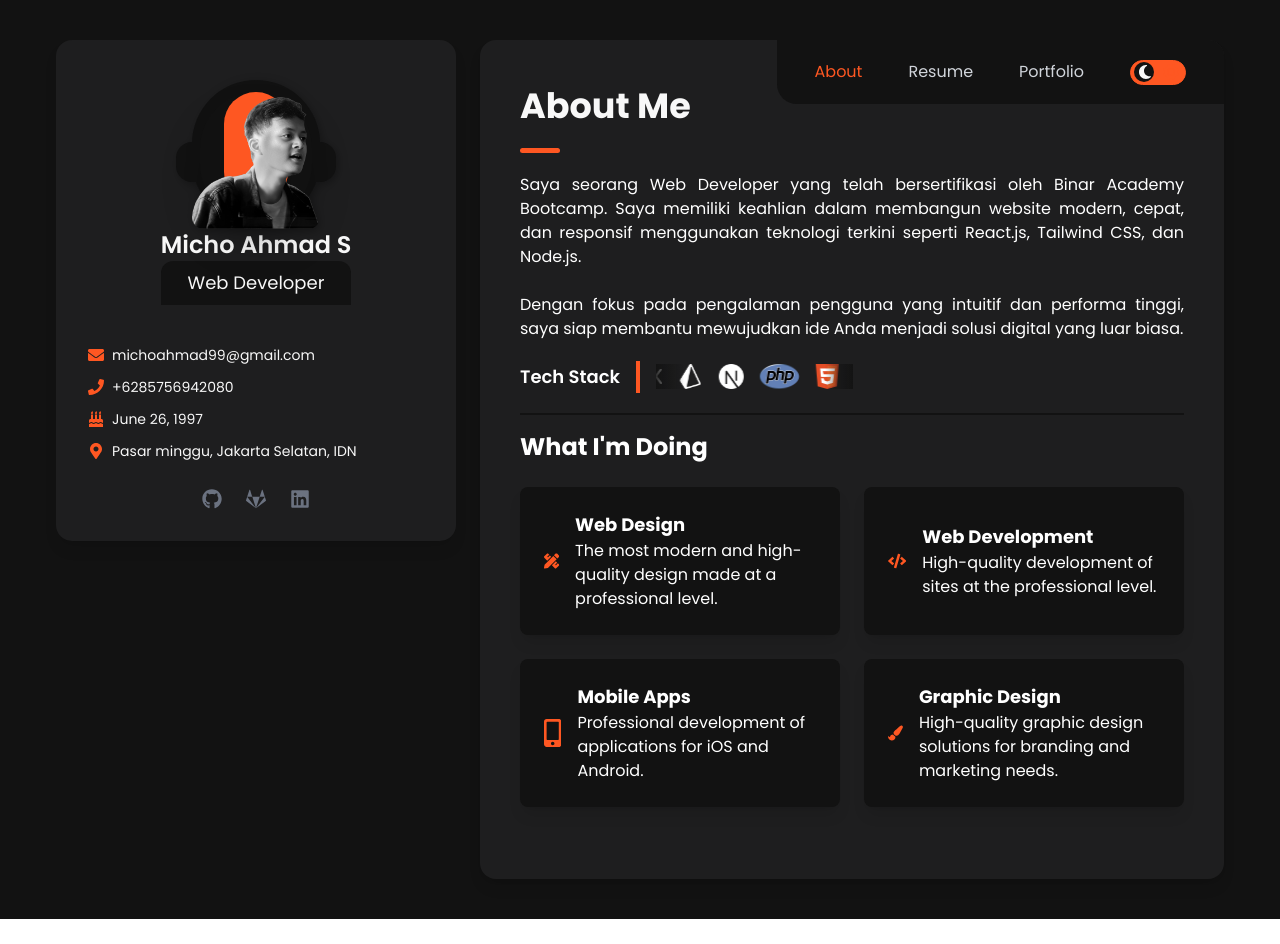
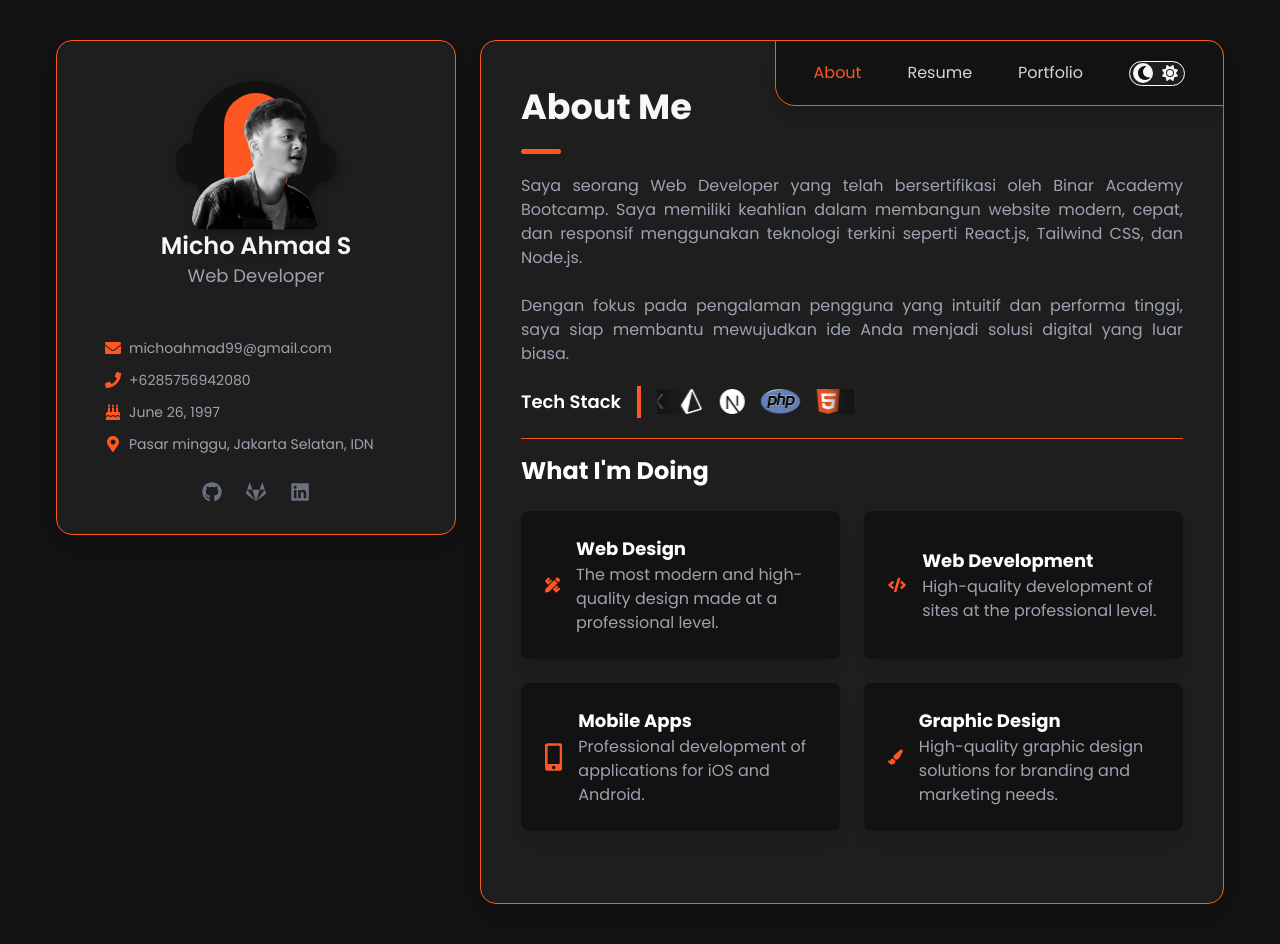
Before and after one commit to miko-ahmad/web-porto-v1, a React (Vite) app: page /about in a window 1280 px wide. Before the commit the page ends 919 px from the top, so only its background shows below. Built offline with nearby package versions, Linux system fonts and the light colour scheme.

Commit message:
fixing border coler

```diff
--- a/src/components/navbar/Navbar.jsx
+++ b/src/components/navbar/Navbar.jsx
@@ -11,7 +11,7 @@ import ToggleModeComponents from "./ToggleModeComponents";
 export default function Navbar({ toggleMode, darkMode }) {
   return (
     <nav
-      className="fixed bottom-0 left-0 w-full xl:dark:bg-darkOne xl:bg-gray-300 bg-opacity-50 backdrop-blur-[10px] border xl:border-[0] rounded-t-[12px] z-[50]
+      className="fixed bottom-0 left-0 w-full xl:dark:bg-darkOne xl:bg-lightOne shadow-lg bg-opacity-50 backdrop-blur-[10px] border border-darkFive rounded-t-[12px] z-[50]
            xl:absolute xl:top-0 xl:bottom-auto xl:left-auto xl:right-0 xl:w-max xl:rounded-bl-[20px] xl:rounded-t-[0] xl:rounded-tr-2xl xl:px-[20px]"
     >
       <ul className="flex flex-wrap justify-center items-center px-[10px] lg:gap-[30px] p-3">
--- a/src/components/navbar/ToggleModeComponents.jsx
+++ b/src/components/navbar/ToggleModeComponents.jsx
@@ -12,20 +12,20 @@ export default function ToggleModeComponents ({ toggleMode, darkMode })  {
 
       <div
         onClick={toggleMode}
-        className=" w-[56px] h-[25px] bg-lightTri dark:bg-darkFive border border-secondary rounded-full flex items-center justify-between relative cursor-pointer z-20"
+        className=" w-[56px] h-[25px] bg-lightOne dark:bg-darkTwo border dark:border-lightTwo border-darkOne rounded-full flex items-center justify-between relative cursor-pointer z-20"
       >
         <div
           className={
             darkMode
-              ? "w-[20px] h-[20px] bg-darkOne rounded-full  absolute ml-[3px] transition-all duration-300"
+              ? "w-[20px] h-[20px] bg-lightOne rounded-full  absolute ml-[3px] transition-all duration-300"
               : "w-[20px] h-[20px] bg-darkOne rounded-full  absolute ml-[3px] translate-x-[27px] transition-all duration-300"
           }
         ></div>
         <FaMoon
-          className="w-[20px] z-10 ml-1 text-lightOne"
+          className="w-[20px] z-10 ml-1 text-darkOne"
 
         />
-        <FaSun className="w-[20px] z-10 mr-1 text-darkFive"  />
+        <FaSun className="w-[20px] z-10 mr-1 text-lightOne"  />
 
       </div>
     </div>
--- a/src/components/sidebar/ContactInfo.jsx
+++ b/src/components/sidebar/ContactInfo.jsx
@@ -1,22 +1,22 @@
 import { FaEnvelope, FaPhone, FaBirthdayCake, FaMapMarkerAlt,FaGithub, FaLinkedin, FaGitlab } from "react-icons/fa";
 
 const ContactInfo = () => (
-  <div className="flex flex-col px-4 rounded-xl text-sm  space-y-3 bg-red">
+  <div className="flex flex-col px-8 rounded-xl text-sm  space-y-3 bg-red justify-center">
     <div className="flex items-center space-x-2">
       <FaEnvelope className="size-4 text-darkFive" />
-      <p className="dark:text-lightOne text-darkOne"> michoahmad99@gmail.com</p>
+      <p className="dark:text-gray-400 text-darkOne"> michoahmad99@gmail.com</p>
     </div>
     <div className="flex items-center space-x-2">
       <FaPhone className="size-4 text-darkFive" />
-      <p className="dark:text-lightOne text-darkOne"> +6285756942080</p>
+      <p className="dark:text-gray-400 text-darkOne"> +6285756942080</p>
     </div>
     <div className="flex items-center space-x-2">
       <FaBirthdayCake className="size-4 text-darkFive" />
-      <p className="dark:text-lightOne text-darkOne"> June 26, 1997</p>
+      <p className="dark:text-gray-400 text-darkOne"> June 26, 1997</p>
     </div>
     <div className="flex items-center space-x-2">
       <FaMapMarkerAlt className="size-4 text-darkFive" />
-      <p className="dark:text-lightOne text-darkOne"> Pasar minggu, Jakarta Selatan, IDN</p>
+      <p className="dark:text-gray-400 text-darkOne"> Pasar minggu, Jakarta Selatan, IDN</p>
     </div>
     <div className="py-4 flex flex gap-6 items-center justify-center text-xl text-gray-500 ">
         <FaGithub className="hover:text-darkFive"/>
--- a/src/components/sidebar/Sidebar.jsx
+++ b/src/components/sidebar/Sidebar.jsx
@@ -6,14 +6,14 @@ import profileImageBlack from "../../assets/img/mik.png";
 export default function Sidebar() {
   const [showContact, setShowContact] = useState(false);
   return (
-    <div className="container mx-auto p-4 dark:bg-darkTwo bg-lightTwo xl:sticky xl:top-[40px] xl:h-full xl:z-[1] rounded-2xl xl:max-w-[400px]  shadow-lg mb-4 xl:mb-0 ">
+    <div className="container mx-auto p-4 dark:bg-darkTwo bg-lightTwo xl:sticky xl:top-[40px] xl:h-full xl:z-[1] rounded-2xl xl:max-w-[400px]  shadow-lg mb-4 xl:mb-0 border border-darkFive ">
       <section className="relative">
         <div className=" flex xl:flex-col justify-start items-center p-10">
           <div className="relative  sm:w-32 sm:h-29 flex items-center justify-center drop-shadow-[2px_2px_4px_rgba(0,0,0,0.3)]">
-            <div className="absolute w-28 h-8  sm:w-40 sm:h-10 dark:bg-darkOne bg-orange-300 rounded-2xl z-[-3]"></div>
-            <div className="absolute w-14 h-20  sm:-top-1 sm:w-16 sm:h-28 dark:bg-darkFive bg-orange-500 rounded-full z-[-1] shadow-2xl"></div>
-            <div className="absolute w-20 h-24  sm:-top-1 sm:w-28 sm:h-32 dark:bg-darkOne bg-orange-400 rounded-full z-[-2] shadow-2xl"></div>
-            <div className="absolute  -top-4 sm:w-32 sm:h-36 dark:bg-darkOne bg-orange-300 rounded-full z-[-4]"></div>
+            <div className="absolute w-28 h-8  sm:w-40 sm:h-10 dark:bg-darkOne bg-gray-300 rounded-2xl z-[-3]"></div>
+            <div className="absolute w-14 h-20  sm:-top-1 sm:w-16 sm:h-28 dark:bg-darkFive bg-darkFive rounded-full z-[-1] shadow-2xl"></div>
+            {/* <div className="absolute w-20 h-24  sm:-top-1 sm:w-28 sm:h-32 dark:bg-darkOne bg-darkFive rounded-full z-[-2] shadow-2xl"></div> */}
+            <div className="absolute  -top-4 sm:w-32 sm:h-36 dark:bg-darkOne bg-gray-300 rounded-full z-[-4]"></div>
             <img
               src={profileImageBlack}
               alt="HeroImage"
@@ -25,7 +25,7 @@ export default function Sidebar() {
             <h2 className="whitespace-nowrap text-center dark:text-lightOne font-semibold text-sm sm:text-2xl ">
               Micho Ahmad S
             </h2>
-            <p className="dark:bg-darkOne text-xs sm:text-lg  text-center dark:text-lightOne p-2 rounded-t-xl  m-auto  ">
+            <p className=" text-xs sm:text-lg  text-center text-gray-400 pb-2 rounded-t-xl  m-auto  ">
               Web Developer
             </p>
           </div>
@@ -44,7 +44,7 @@ export default function Sidebar() {
           </button>
         </div>
         {showContact && (
-          <div className=" ">
+          <div className="block xl:hidden ">
             <ContactInfo />
           </div>
         )}
--- a/src/index.css
+++ b/src/index.css
@@ -25,7 +25,7 @@ body {
 
 .separator {
   width: 100%;
-  height: 2px;
+  height: 1px;
   /* background: var(--jet); */
   margin-bottom: 16px;
 }
--- a/src/pages/About.jsx
+++ b/src/pages/About.jsx
@@ -38,7 +38,7 @@ const About = ({ darkMode }) => {
   ];
 
   return (
-    <div className="container  dark:bg-darkTwo bg-lightTwo  mx-auto p-[24px] xl:p-[40px] dark:text-white text-textLight shadow-lg rounded-2xl p-8">
+    <div className="container  dark:bg-darkTwo bg-lightTwo  mx-auto p-[24px] xl:p-[40px] dark:text-white text-textLight shadow-lg rounded-2xl p-8 border border-darkFive">
       {/* <Navbar /> */}
       <header className="pb-5">
         <h2 className="relative text-[35px] dark:text-lightOne text-darkOne font-bold pb-5 after:content-[''] after:absolute after:bottom-0 after:left-0 after:bg-darkFive after:rounded-[3px] sm:after:w-[40px] sm:after:h-[5px]">
@@ -48,7 +48,7 @@ const About = ({ darkMode }) => {
       <section
         data-aos="fade-right"
         data-aos-duration="500"
-        className="pb-5 text-justify "
+        className="pb-5 text-justify text-gray-400 "
       >
         <p>
           Saya seorang Web Developer yang telah bersertifikasi oleh Binar
@@ -70,7 +70,7 @@ const About = ({ darkMode }) => {
         <Divider />
         <TechSlider darkMode={darkMode} />
       </section>
-      <div className="separator bg-darkOne "></div>
+      <div className="separator bg-darkFive "></div>
       <section id="what-i-do" className="mb-8">
         <h2 className="text-2xl font-bold mb-6">What I'm Doing</h2>
         <div
@@ -81,12 +81,12 @@ const About = ({ darkMode }) => {
           {services.map((service, index) => (
             <div
               key={index}
-              className="dark:bg-darkOne bg-lightTri p-6 shadow-lg rounded-lg flex items-center gap-4"
+              className="dark:bg-darkOne bg-lightOne p-6 shadow-lg rounded-lg flex items-center gap-4"
             >
               {service.icon}
               <div>
                 <h3 className="font-bold text-lg">{service.title}</h3>
-                <p className="">{service.description}</p>
+                <p className="text-gray-400">{service.description}</p>
               </div>
             </div>
           ))}
--- a/src/pages/Portofolio.jsx
+++ b/src/pages/Portofolio.jsx
@@ -13,9 +13,9 @@ const Portofolio = () => {
       : projectsData.filter((project) => project.category === selectedCategory);
 
   return (
-    <div className="container  dark:bg-darkTwo bg-lightTwo  mx-auto p-[24px] xl:p-[40px] dark:text-white text-textLight shadow-lg rounded-2xl p-8">
+    <div className="container  dark:bg-darkTwo bg-lightTwo  mx-auto p-[24px] xl:p-[40px]  shadow-lg rounded-2xl p-8 border border-darkFive">
       <header className="pb-5">
-        <h2 className="relative text-[35px] font-bold pb-5 after:content-[''] after:absolute after:bottom-0 after:left-0 after:bg-darkFive after:rounded-[3px] sm:after:w-[40px] sm:after:h-[5px]">
+        <h2 className="relative dark:text-lightOne text-darkFive text-[35px] font-bold pb-5 after:content-[''] after:absolute after:bottom-0 after:left-0 after:bg-darkFive after:rounded-[3px] sm:after:w-[40px] sm:after:h-[5px]">
           Portfolio
         </h2>
       </header>
@@ -46,7 +46,7 @@ const Portofolio = () => {
           {filteredProjects.map((project) => (
             <li
               key={project.id}
-              className="relative group p-1 dark:bg-darkOne bg-gray-200 dark:text-white text-darkOne rounded-xl overflow-hidden shadow-md hover:shadow-xl transition duration-300 drop-shadow-darkShadow max-w-[420px]"
+              className=" group p-1 dark:bg-darkOne bg-gray-200 dark:text-white text-darkOne rounded-xl overflow-hidden shadow-md hover:shadow-xl transition duration-300 drop-shadow-darkShadow max-w-[420px]"
             >
               <a href="#" className="block">
                 <figure className="relative">
```
Also changed, not shown: src/pages/Resume.jsx (+8 -3 lines).
